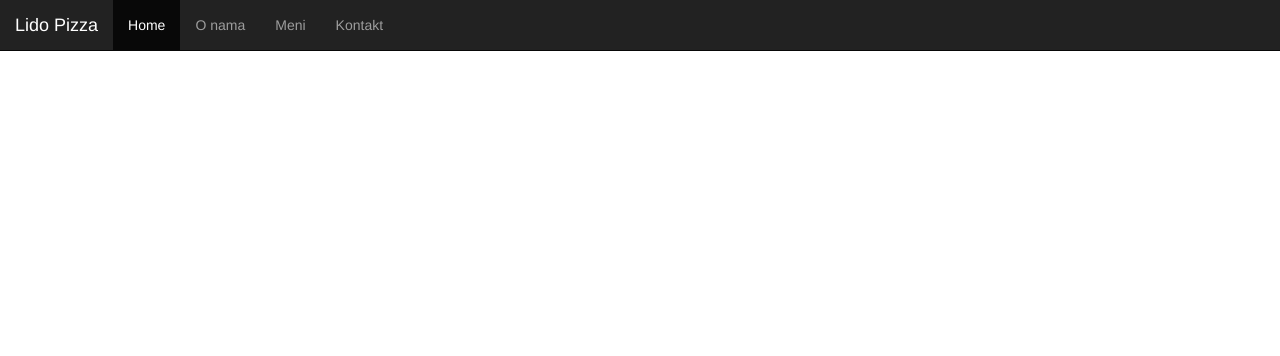
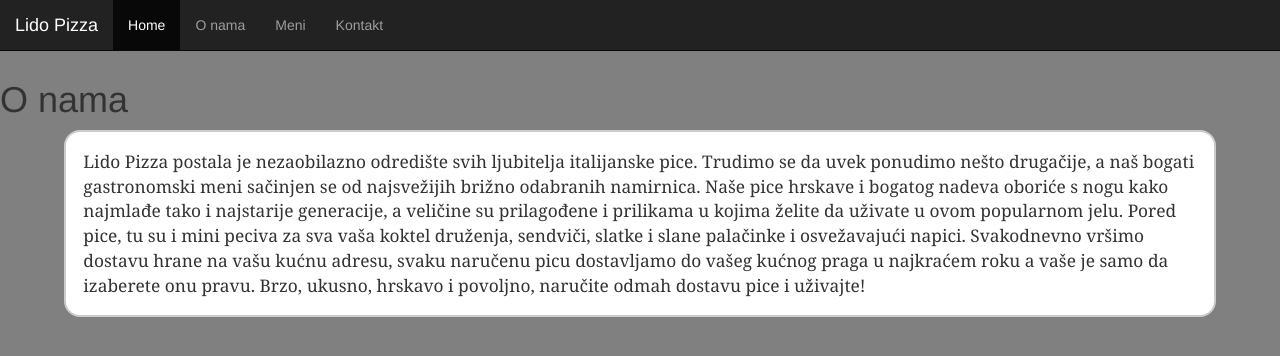
Before and after one commit to luka2210/PIA-homeworks, a PHP site: page /pizza.html in a window 1280 px wide. Shown: the top 356 px of the page. Run offline with PHP 8.4, Linux system fonts and the light colour scheme.

Commit message:
uradio 'o nama' deo

```diff
--- a/hw-2/pizza.css
+++ b/hw-2/pizza.css
@@ -1,11 +1,16 @@
-.lido {
-	font-size: 24pt;
-	font-weight: bold;
-	color: white;
+body {
+	background-color: gray;
 }
 
-.cont1 {
-	display: flex;
-	font-size: 16pt;
-	color: white;
+#onama {
+	font-family: georgia;
+	font-size: 13pt;
+	position: relative;
+	margin: auto;
+	width: 90%;
+	background-color: #FFFFFF;
+	border: 2px solid #CCCCCC;
+	border-radius: 12pt;
+	padding: 1em;
+	margin-bottom: 0.5em;
 }
--- a/hw-2/pizza.html
+++ b/hw-2/pizza.html
@@ -12,18 +12,26 @@
 	<nav class="navbar navbar-inverse navbar-fixed-top">
 		<div class="container-fluid">
 			<div class="navbar-header">
-				<a class="navbar-brand" href="#">Lido Pizza</a>
+				<div class="navbar-brand" > Lido Pizza </div>
 			</div>
 
 			<ul class="nav navbar-nav">
 				<li class="active"><a href="#">Home</a></li>
-				<li><a href="#">O nama</a></li>
+				<li><a href="#onama">O nama</a></li>
 				<li><a href="#">Meni</a></li>
 				<li><a href="#">Kontakt</a></li>
 			</ul>
 		</div>
 </nav>
-
+	<br> <br> <br> <h1> O nama </h1>
+	<div id="onama"> Lido Pizza postala je nezaobilazno odredište svih ljubitelja italijanske pice. Trudimo se da uvek ponudimo nešto
+	drugačije, a naš bogati gastronomski meni sačinjen se od najsvežijih brižno odabranih namirnica. Naše pice hrskave i
+	bogatog nadeva oboriće s nogu kako najmlađe tako i najstarije generacije, a veličine su prilagođene i prilikama u kojima
+	želite da uživate u ovom popularnom jelu. Pored pice, tu su i mini peciva za sva vaša koktel druženja, sendviči, slatke
+	i slane palačinke i osvežavajući napici. Svakodnevno vršimo dostavu hrane na vašu kućnu adresu, svaku naručenu picu
+	dostavljamo do vašeg kućnog praga u najkraćem roku a vaše je samo da izaberete onu pravu. Brzo, ukusno, hrskavo i povoljno,
+	naručite odmah dostavu pice i uživajte!
+	</div>
 </body>
 
 </html>
```
